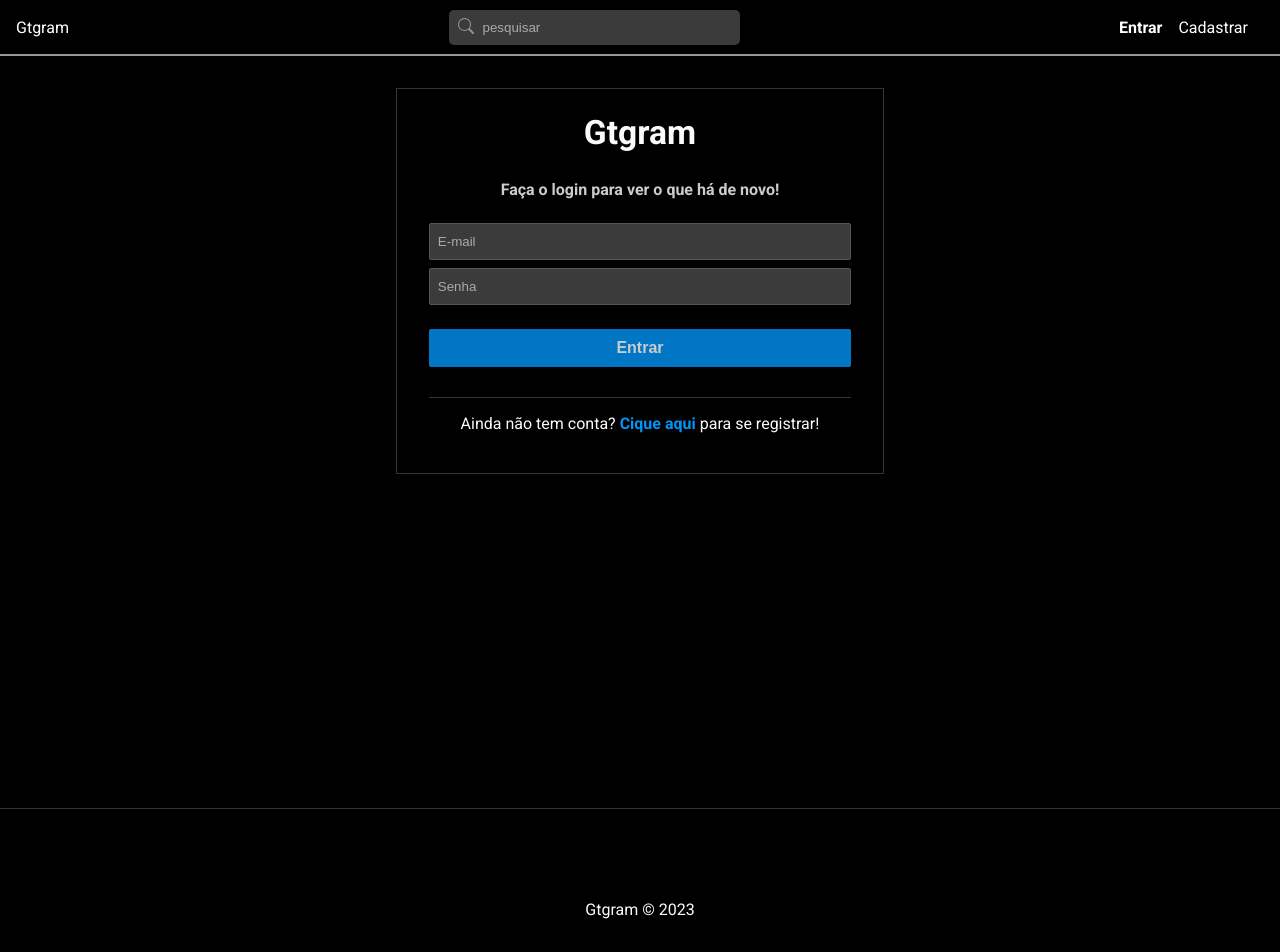
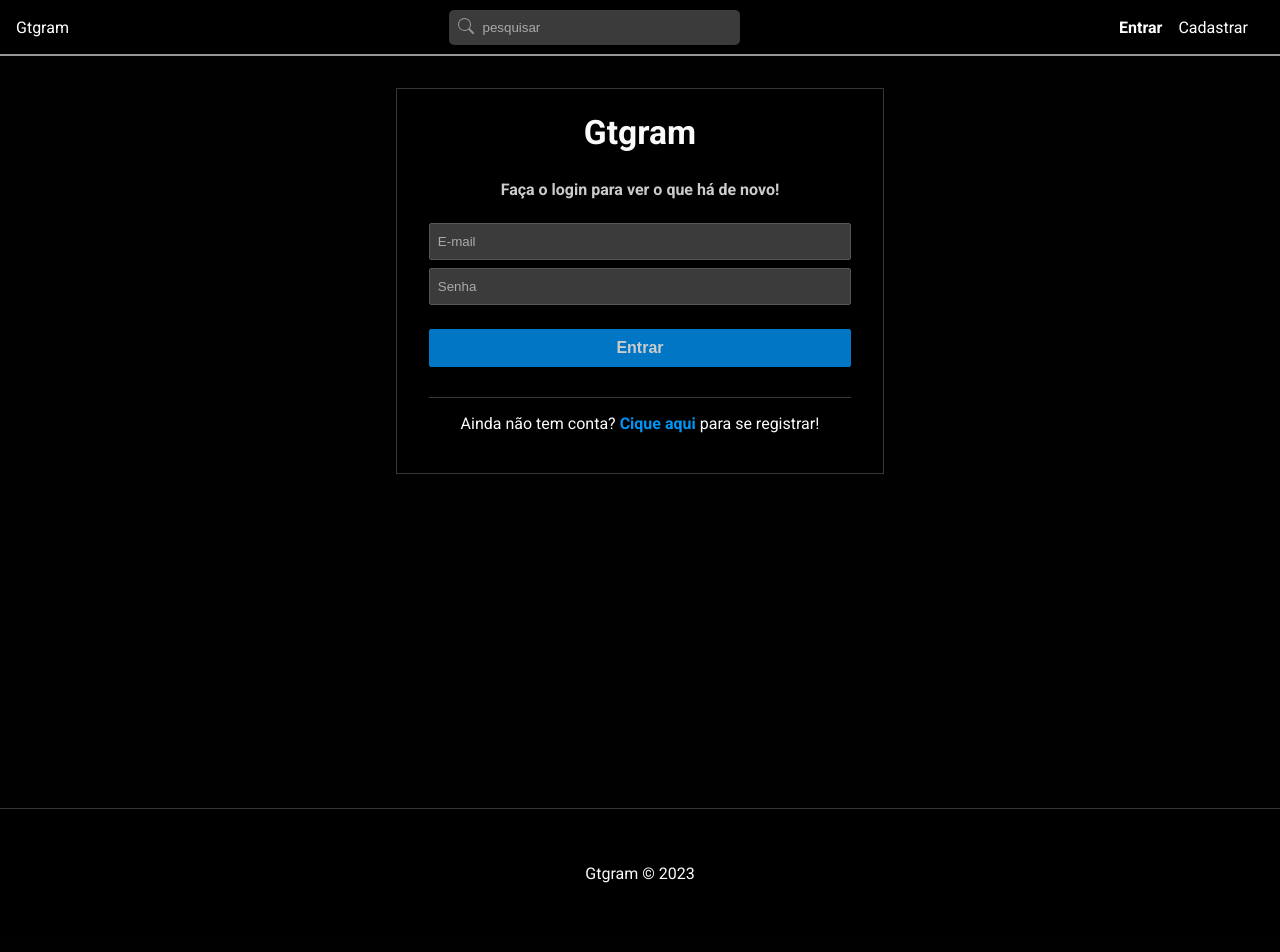
Before and after one commit to gtamaral/gtGram-frontend, a React (Create React App) app: page /login in a window 1280 px wide. Shown: the top 952 px of the page. Built offline with nearby package versions, Linux system fonts and the light colour scheme.

Commit message:
ajuste footer

```diff
--- a/src/components/Footer.css
+++ b/src/components/Footer.css
@@ -1,6 +1,6 @@
 #footer {
     background-color: #000000;
-    height: 200px;
+    height: 8rem;
     display: flex;
     justify-content: center;
     align-items: center;
```
